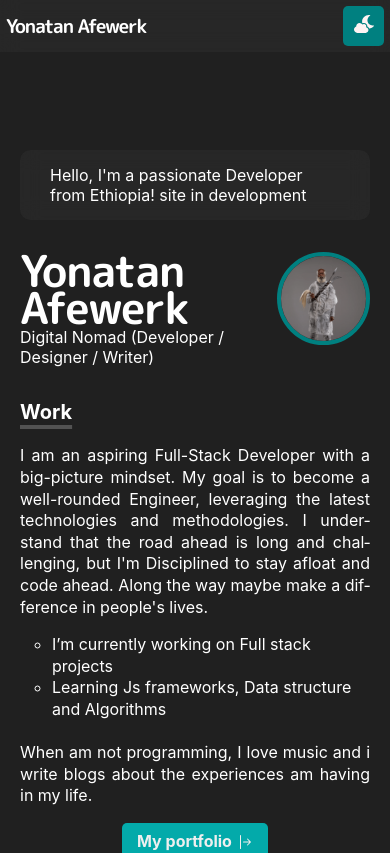
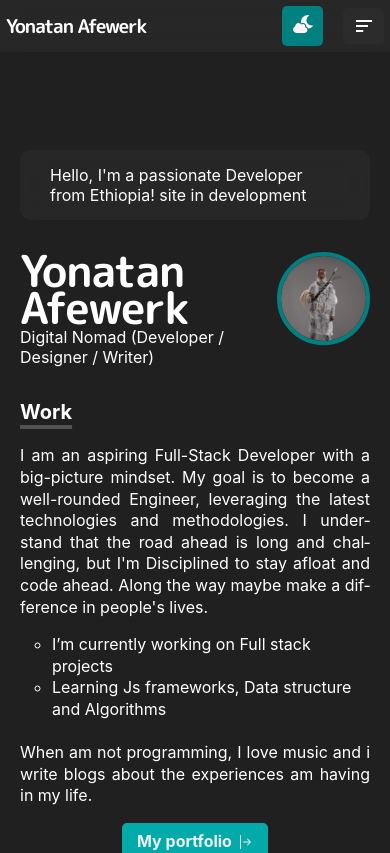
Before and after one commit to Yehonatal/portfolio_v2, a React (Vite) app: page / in a window 390 px wide. Shown: the top 853 px of the page. Built offline with nearby package versions, Linux system fonts and the light colour scheme.

Commit message:
hum menu added

```diff
--- a/src/component/Header.tsx
+++ b/src/component/Header.tsx
@@ -1,6 +1,7 @@
 import { GithubOutlined } from "@ant-design/icons";
 import "../style/header.css";
 import { FaCloudMoon } from "react-icons/fa";
+import { BiMenuAltLeft } from "react-icons/bi";
 
 function Header() {
     function changeTheme() {
@@ -13,20 +14,36 @@ function Header() {
         }
     }
 
+    function humActions() {
+        if (
+            document
+                .querySelector(".hum_menu_container")
+                ?.classList.contains("hide")
+        ) {
+            document
+                .querySelector(".hum_menu_container")
+                ?.setAttribute("class", "hum_menu_container");
+        } else {
+            document
+                .querySelector(".hum_menu_container")
+                ?.setAttribute("class", "hum_menu_container hide");
+        }
+    }
+
     return (
         <header>
             <div className="header_container">
                 <div className="tag">
-                    <a href="#Home">
+                    <a href="/Home">
                         <h3>Yonatan Afewerk</h3>
                     </a>
                 </div>
                 <nav className="hide_mobile">
                     <li>
-                        <a href="#">Works</a>
+                        <a href="/Works">Works</a>
                     </li>
                     <li>
-                        <a href="#">Posts</a>
+                        <a href="/Posts">Posts</a>
                     </li>
                     <li>
                         <a
@@ -43,6 +60,29 @@ function Header() {
                         <FaCloudMoon />
                     </div>
                 </div>
+                {/* Mobile Menu */}
+                <nav className="hide_desktop">
+                    <div className="hum_menu" onClick={humActions}>
+                        <BiMenuAltLeft />
+                    </div>
+                    <div className="hum_menu_container hide">
+                        <li>
+                            <a href="/Works">Works</a>
+                        </li>
+                        <li>
+                            <a href="/Posts">Posts</a>
+                        </li>
+                        <li>
+                            <a
+                                href="https://github.com/Yehonatal/portfolio_v2"
+                                target="_blank"
+                            >
+                                <GithubOutlined />
+                                Source
+                            </a>
+                        </li>
+                    </div>
+                </nav>
             </div>
         </header>
     );
--- a/src/style/header.css
+++ b/src/style/header.css
@@ -63,6 +63,13 @@ nav li a:hover {
     transition: all 0.3s ease-in-out;
     cursor: pointer;
 }
+.hum_menu {
+    background-color: var(--crl-glass);
+    border-radius: 5px;
+    padding: 10px 12.5px;
+    transition: all 0.3s ease-in-out;
+    cursor: pointer;
+}
 .switch svg {
     scale: 1.25;
     fill: rgb(255, 243, 243);
@@ -77,4 +84,54 @@ nav li a:hover {
     .hide_mobile {
         display: none;
     }
+
+    .header_container {
+        gap: 20px;
+        width: 100%;
+    }
+    nav {
+        flex: 0 !important;
+    }
 }
+@media (min-width: 768px) {
+    .hide_desktop {
+        display: none;
+    }
+}
+.hide_desktop .hide {
+    display: none;
+}
+.hide_desktop svg {
+    scale: 1.5;
+}
+.hum_menu {
+    transition: all 0.35s ease-in-out;
+    display: flex;
+    align-items: center;
+}
+
+.hum_menu_container {
+    position: absolute;
+    display: block;
+    border: 1px solid rgb(215, 215, 215);
+    padding: 5px 20px;
+    top: 50px;
+    left: 50%;
+    right: 0;
+    border-radius: 5px;
+    background-color: #202020;
+    backdrop-filter: blur(10px);
+    transition: all 0.35s ease-in-out;
+}
+
+.hum_menu_container li {
+    background-color: var(--crl-glass);
+    padding: 10px;
+    border-radius: 5px;
+    font-size: 1em;
+    margin: 5px 0;
+}
+
+.hum_menu_container li svg {
+    scale: 1;
+}
```
